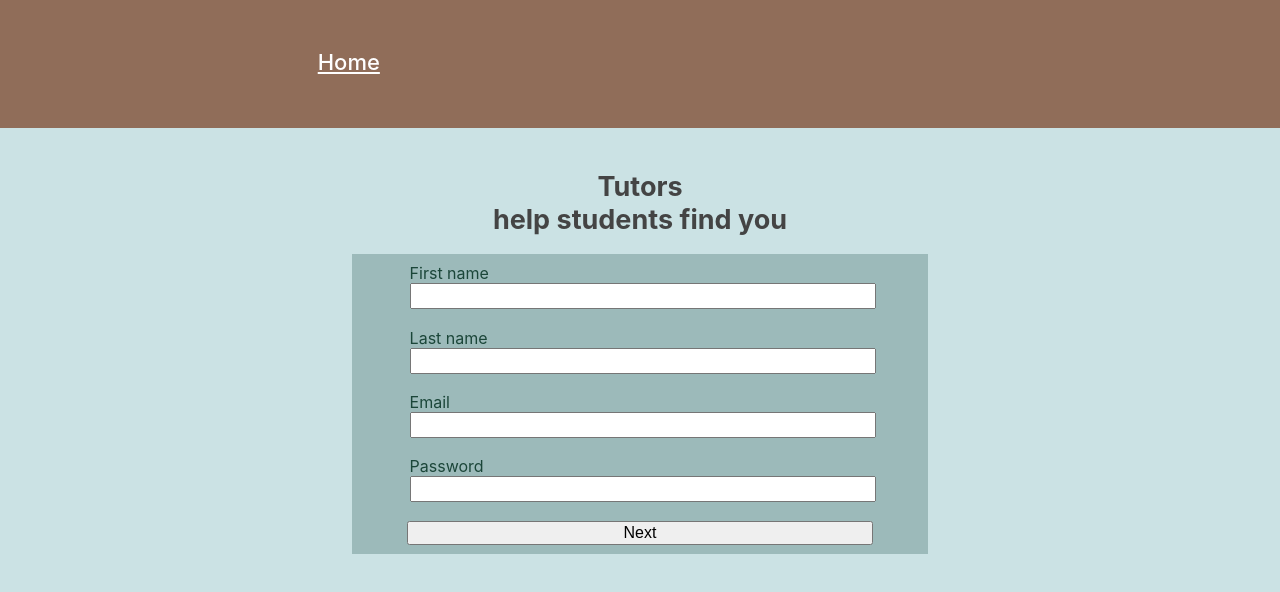
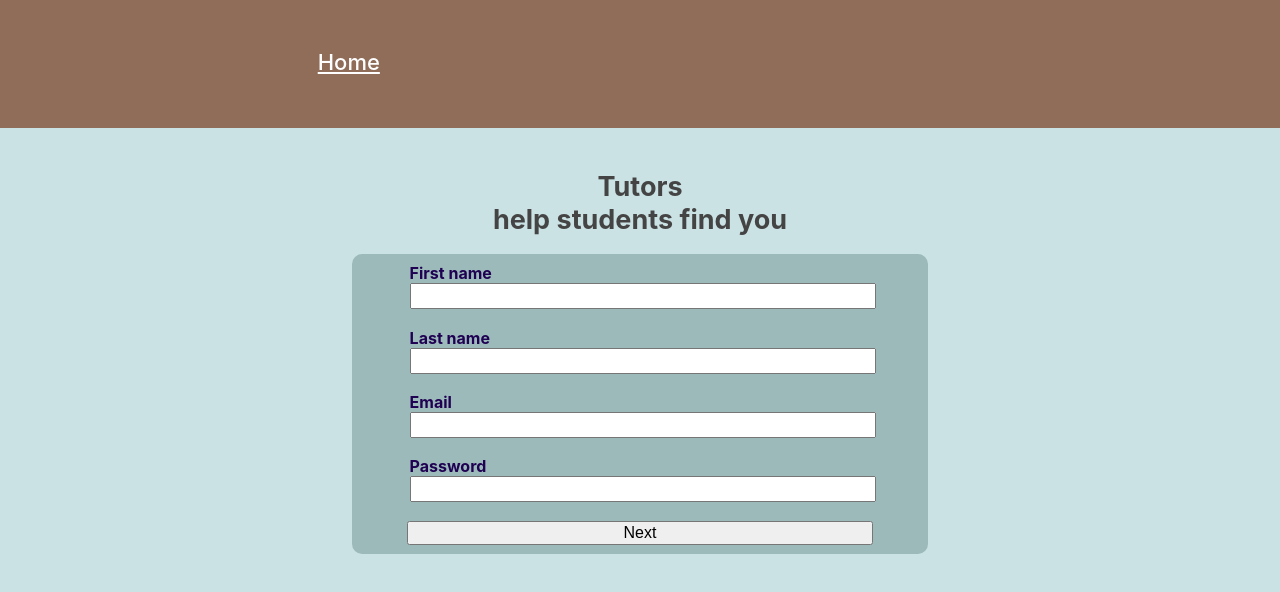
Before and after one commit to elireiner/tutors-app, a React (Create React App) app: page /tutors/add-service in a window 1280 px wide. Shown: the top 592 px of the page. Built offline with nearby package versions, Linux system fonts and the light colour scheme; no server answers.

Commit message:
Change colore of text Add border radius

```diff
--- a/src/components/Forms/TutorAddService/TutorAddService.css
+++ b/src/components/Forms/TutorAddService/TutorAddService.css
@@ -21,6 +21,9 @@
   height: 35vh;
   width: 80%;
   margin: auto;
+  color: #1F0052;
+  font-weight: 700;
+  border-radius: 10px
 }
 
 .tutor-add-label,
```
